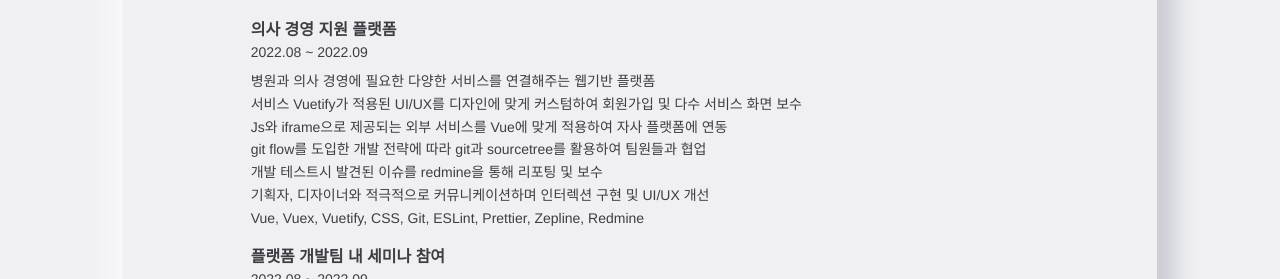
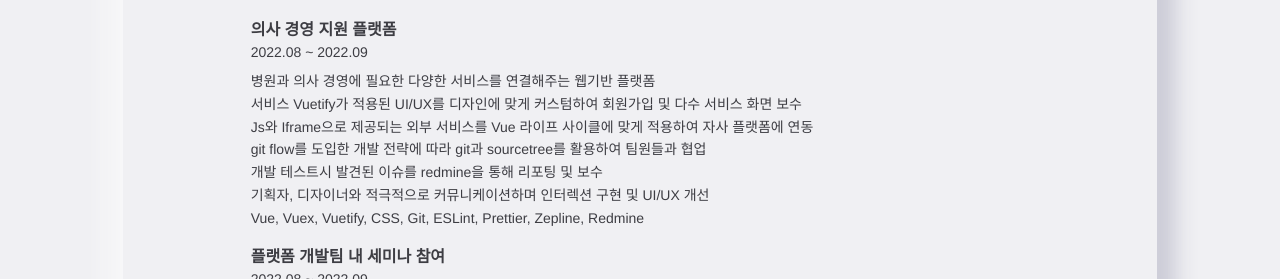
Before and after one commit to Yuuuk94/ssg-blog-next, a Next.js app: page /about in a window 1280 px wide. Shown: the part 814-1093 px from the top of the page. Built offline with nearby package versions, Linux system fonts and the light colour scheme.

Commit message:
내용 수정

```diff
--- a/pages/about/index.tsx
+++ b/pages/about/index.tsx
@@ -56,8 +56,8 @@ const About: NextPage = () => {
                 서비스 Vuetify가 적용된 UI/UX를 디자인에 맞게 커스텀하여
                 회원가입 및 다수 서비스 화면 보수
                 <br />
-                Js와 iframe으로 제공되는 외부 서비스를 Vue에 맞게 적용하여 자사
-                플랫폼에 연동
+                Js와 Iframe으로 제공되는 외부 서비스를 Vue 라이프 사이클에 맞게
+                적용하여 자사 플랫폼에 연동
                 <br />
                 git flow를 도입한 개발 전략에 따라 git과 sourcetree를 활용하여
                 팀원들과 협업
```
Also changed, not shown: _work/Gogung.md (+1 -1 lines), _work/HiAgile.md (+2 -2 lines).
